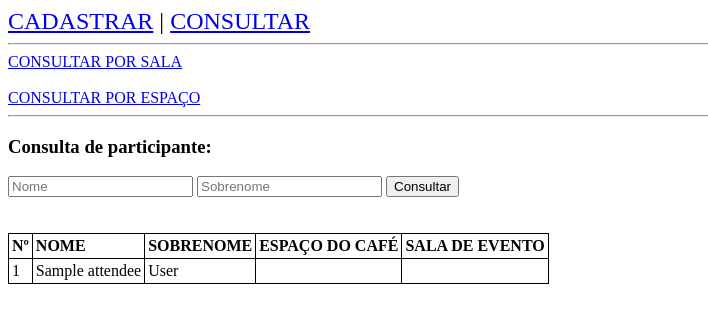
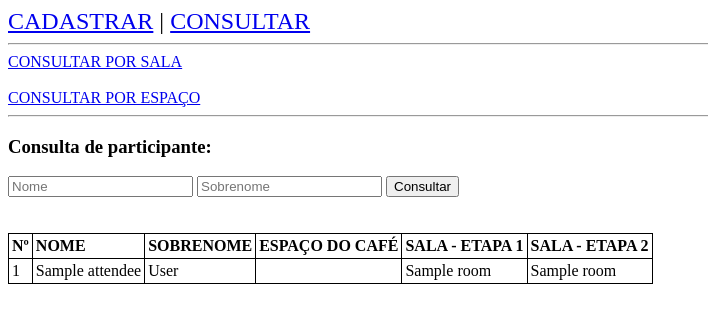
Before and after one commit to 7331dcr/GoDEV-etapa3, a Django app: template event_manager/manager/templates/manager/consulta.html in a window 1280 px wide. Shown: the top 323 px of the page, without its empty margins (0-708 px from the left). Run offline with Django 3.2, Linux system fonts and the light colour scheme; the template is opened without the code that fills it: values that come from a table or form of the project are taken from there, others are empty; tables that the repository leaves empty hold one stand-in row (values such as "Sample post").

Commit message:
fixed interface de consulta

```diff
--- a/event_manager/manager/templates/manager/consulta.html
+++ b/event_manager/manager/templates/manager/consulta.html
@@ -37,7 +37,8 @@
                 <th>NOME</th>
                 <th>SOBRENOME</th>
                 <th>ESPAÇO DO CAFÉ</th>
-                <th>SALA DE EVENTO</th>
+                <th>SALA - ETAPA 1</th>
+                <th>SALA - ETAPA 2</th>
             </tr>
         {% for attendee in attendees %}
             <tr>
@@ -45,7 +46,8 @@
                 <td>{{attendee.name}}</td>
                 <td>{{attendee.last_name}}</td>
                 <td>{{attendee.coffee_space.name}}</td>
-                <td>{{attendee.event_room.name}}</td>
+                <td>{{attendee.event_room_1.name}}</td>
+                <td>{{attendee.event_room_2.name}}</td>
             </tr>
         {% endfor %}
         </table>
```
